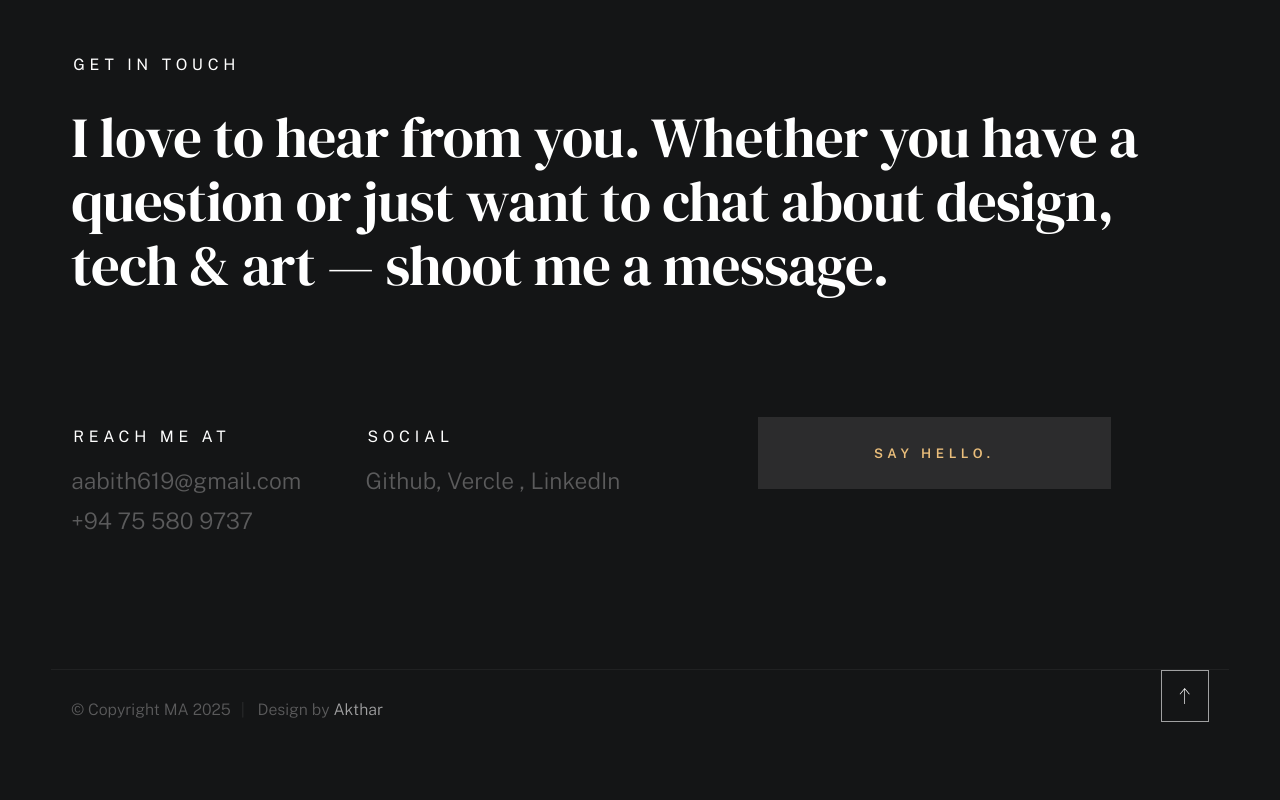
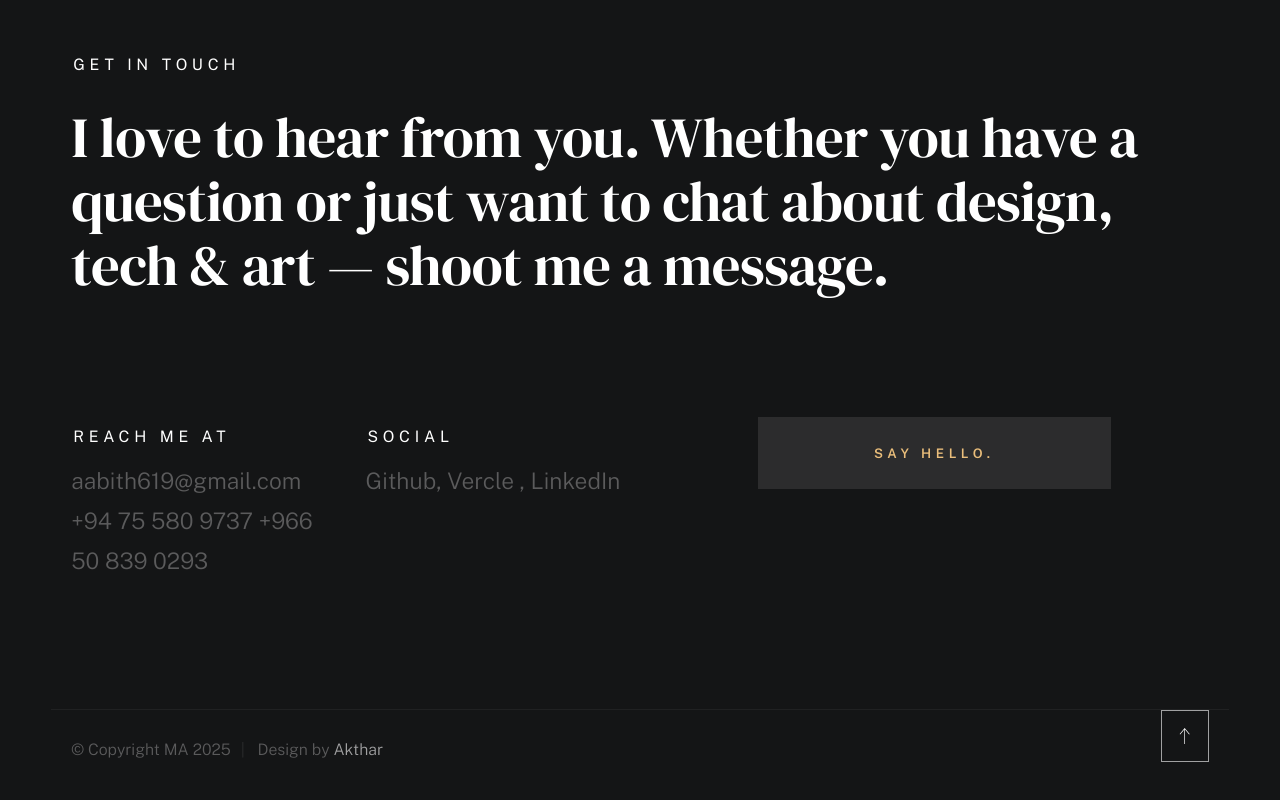
Before and after one commit to DSCaki/MA, a plain HTML site: page index.html in a window 1280 px wide. Shown: the part 5322-6122 px from the top of the page. Drawn offline with nearby package versions, Linux system fonts and the light colour scheme; a web font is replaced by a local one.

Commit message:
2nd changes

```diff
--- a/index.html
+++ b/index.html
@@ -826,6 +826,7 @@
                 >
                 <br />
                 <a href="tel:+94755809737">+94 75 580 9737</a>
+                <a href="tel:+966508390293">+966 50 839 0293</a>
               </p>
             </div>
             <div class="column lg-4 md-5 tab-6 stack-on-550 contact-block">
```
